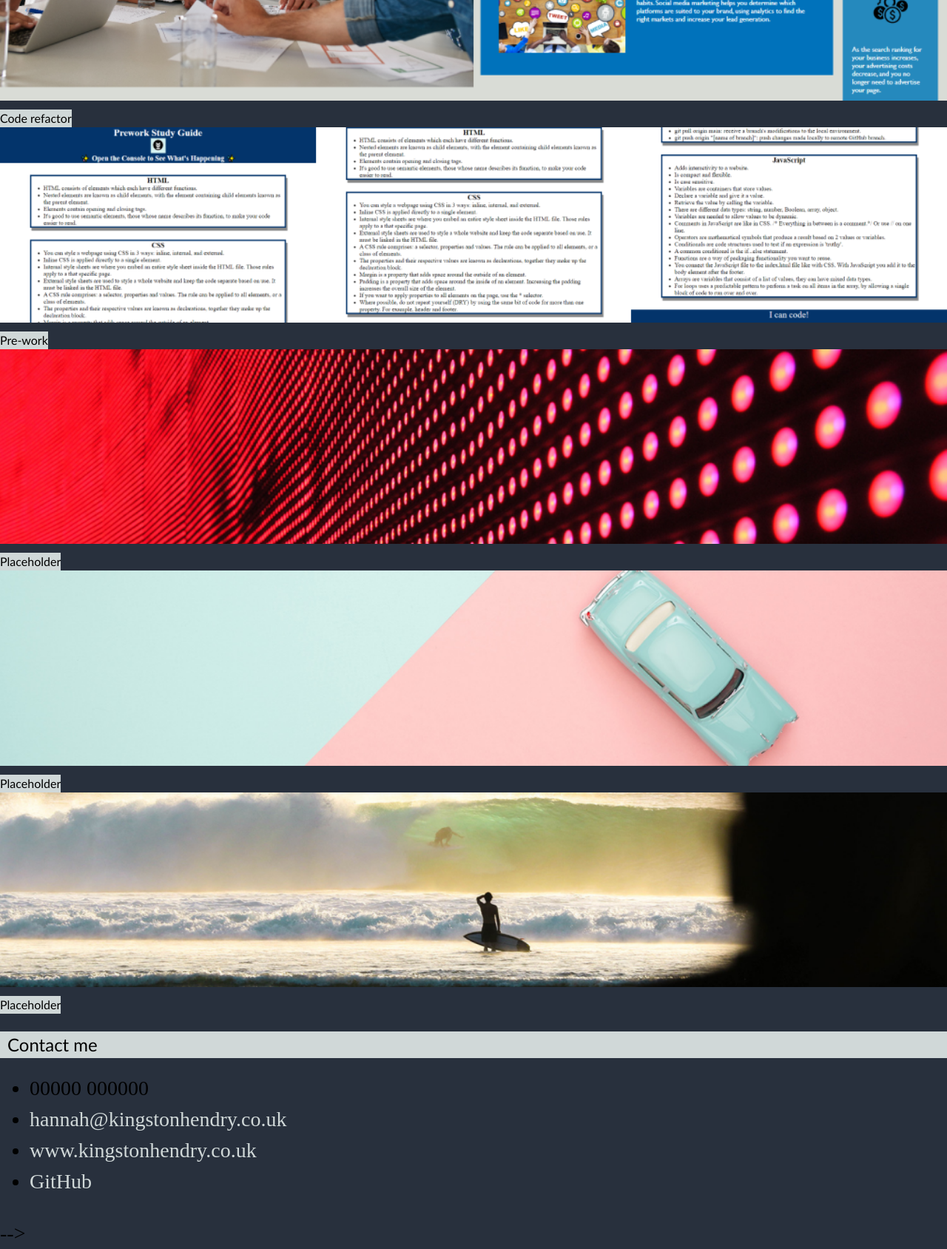
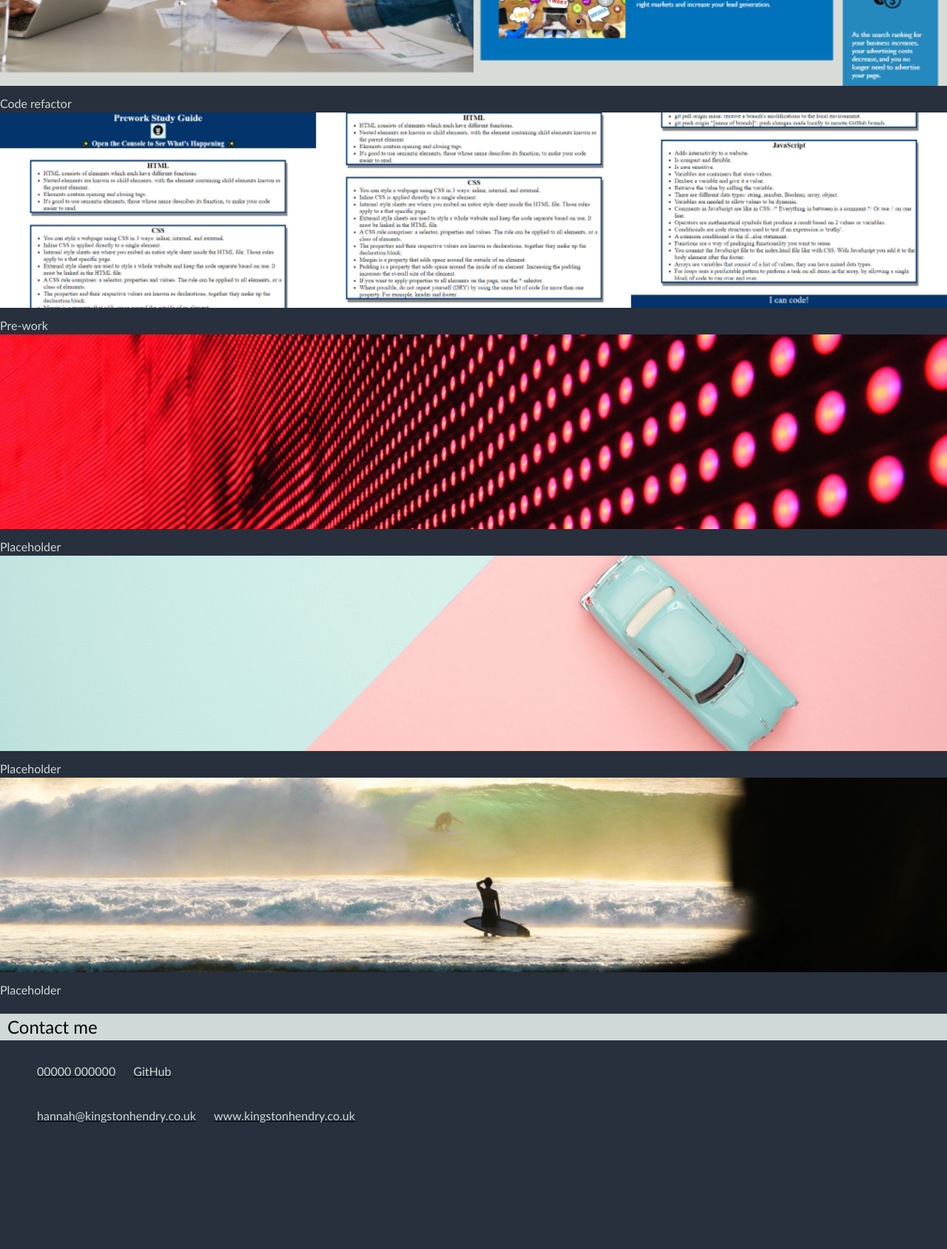
Before and after one commit to Hannah-KH/2-portfolio, a plain HTML site: page index.html in a window 1280 px wide. Shown: the part 980-2668 px from the top of the page at 74% size. After the commit the page ends 2526 px from the top, so only its background shows below. Drawn offline with Linux system fonts and the light colour scheme.

Commit message:
Update banner, contact details and headings formatting

```diff
--- a/css/style.css
+++ b/css/style.css
@@ -18,7 +18,7 @@ body {
   line-height: 1.5;
   display: grid;
   height: 1000px;
-  grid-template-rows: 2fr 1fr 1fr 4fr 1fr 5fr 3fr 3fr 3fr 3fr 1fr 3fr;
+  grid-template-rows: 2fr 2fr 1fr 4fr 1fr 5fr 3fr 3fr 3fr 3fr 1fr 3fr;
   grid-template-columns: 1fr;
   grid-template-areas:
   "header"
@@ -36,6 +36,7 @@ body {
   ;
 }
 
+/* My name */
 .page-title {
   background-color: var(--light);
   font: var(--dark);
@@ -45,6 +46,7 @@ body {
   padding: 0px 10px;
 }
 
+/* Menu */
 nav {
   font: var(--light);
   float: right;
@@ -72,20 +74,24 @@ a {
   text-decoration: none;
 }
 
+/* Cloud banner */
+
 .hero-banner {
-    background-image: url("../images/02-hero-bg.jpg");
+    background-image: url("../images/herobanner.png");
   background-size: cover;
   background-position: center;
 }
 
 .heroheader {
-  background-color: var(--light);
-  font: var(--dark);
+  background-color: var(--dark);
+  font: var(--light);
   font-family: 'Trebuchet MS', 'Lucida Sans Unicode', 'Lucida Grande', 'Lucida Sans', Arial, sans-serif;
   font-size: 1rem;
   float: right;
-  padding: 10px;
+  padding: 0px 5px;
 }
+
+/* Section headings */
 
 .About, .Work, .Contact {
   background-color: var(--light);
@@ -96,6 +102,16 @@ a {
   padding: 0px 10px;
   width: 100%;
 }
+
+/* About me section */
+/*
+.section1 {
+  display: grid;
+  grid-template-columns: 1fr 2fr;
+  grid-template-rows: 1fr;
+  grid-template-areas: "me abouttext";
+}
+*/
 
 .abouttext {
   font: white;
@@ -108,123 +124,35 @@ a {
 .me {
   grid-area: "me";
 }
-/*
-.me {
-  background-repeat: no-repeat;
-}
 
-.Big {
-  background-image: url("../images/refactor.png");
-}
-
-.item1 {
-  background-image: url("../images/prework.png");
-}
-
-.item2 {
-  background-image: url("../images/02-portfolio-1.jpg");
-}
-
-.item3 {
-  background-image: url("../images/02-portfolio-2.jpg");
-}
-
-.item4 {
-  background-image: url("../images/02-portfolio-3.jpg");
-}
-*/
+/* Work example labels */
 
 .label {
-  background-color: var(--light);
-  font: var(--dark);
+  background-color: var(--dark);
+  font: var(--light);
   font-family: 'Trebuchet MS', 'Lucida Sans Unicode', 'Lucida Grande', 'Lucida Sans', Arial, sans-serif;
   font-size: 1rem;
   float: left;
 
 }
 
+/* Contact me content */
 
-/*
-.details {
+.details1, .details2 {
   font: var(--light);
   font-family: 'Trebuchet MS', 'Lucida Sans Unicode', 'Lucida Grande', 'Lucida Sans', Arial, sans-serif;
   font-size: 1rem;
+  margin-top: 5px;
 }
 
-.details ul {
+.details1 ul, .details2 ul {
   list-style-type: none;
-  text-align: center;
-  width: 80%;
-  position: absolute;
+  width: 90%;
 }
 
-.details ul li {
+.details1 ul li, .details2 ul li {
   display: inline-block;
   text-decoration: underline;
+  padding: 10px;
+  justify-content: center;
 }
-*/
-/*
-
-h1,
-h2,
-h3,
-h4,
-h5,
-h6 {
-  margin-bottom: 0.625rem;
-  font-family: 'Trebuchet MS', 'Lucida Sans Unicode', 'Lucida Grande', 'Lucida Sans', Arial, sans-serif;
-}
-
-h1 {
-  font-size: 4rem;
-}
-
-h2 {
-  font-size: 3.5rem;
-}
-
-h3 {
-  font-size: 3rem;
-}
-
-h4 {
-  font-size: 2.5rem;
-}
-
-h5 {
-  font-size: 2rem;
-}
-
-h6 {
-  font-size: 1.5rem;
-}
-
-p {
-  margin: 1rem;;
-  font-family: 'Trebuchet MS', 'Lucida Sans Unicode', 'Lucida Grande', 'Lucida Sans', Arial, sans-serif;
-}
-
-.page-wrapper {
-  display: grid;
-  grid-template-rows: 1fr 4fr 4fr 1fr 5fr 3fr 3fr 3fr 3fr 1fr 2fr;
-  grid-template-columns: 1fr;
-  grid-template-areas:
-  "About",
-  "abouttext",
-  "me",
-  "Work",
-  "Big",
-  "1",
-  "2",
-  "3",
-  "4",
-  "Contact"
-  "details"
-  ;
-}
-
-
-
-.big {
-  background-image: url("../images/refactor.png");
-}
--- a/index.html
+++ b/index.html
@@ -25,7 +25,7 @@
 <!--
   <!-- hero banner -->
   <section class="hero-banner">
-      <h2 class="heroheader">Clear, clean code.</h2>
+      <h2 class="heroheader"><a>Clear, clean code.</a></h2>
       <div class="heroheader"></div>
   </section>
 
@@ -35,43 +35,44 @@
     <section class="page-section">
       <h2 class="About">About me</h2>
       <div class="section1">
-        <div class="abouttext">This text is all about me. Will add more later. This text is all about me. Will add more later. This text is all about me. Will add more later. This text is all about me. Will add more later. This text is all about me. Will add more later. This text is all about me. Will add more later.
+        <div class="abouttext">
+          <a>This text is all about me. Will add more later. This text is all about me. Will add more later. This text is all about me. Will add more later. This text is all about me. Will add more later. This text is all about me. Will add more later. This text is all about me. Will add more later. </a>
         </div>
         <div class="me"><a href="https://www.linkedin.com/in/hannah-elisabeth-dryden/"></a>
         <img src="./images/HDrydenID.png" alt="An image of Hannah Dryden." width="150"></div>
       </div>
     </section>
 
-    <!-- portfolio container -->
+    <!-- work container -->
     <section class="page-section">
       <h2 class="Work">Work</h2>
       <div class="examples">
         <div class="Big">
           <a href="https://hannah-kh.github.io/week1challenge/"></a>
         <img src="./images/refactor.png" alt="Image of code refactor project page." width=100%>
-          <div class="label">Code refactor
+          <div class="label"><a>Code refactor</a>
           </div>
         </div>
         <div class="item1">
           <a href="https://hannah-kh.github.io/prework-study-guide/
           "></a>
         <img src="./images/prework.png" alt="Image of prework study guide." width=100%>
-          <div class="label">Pre-work</div>
+          <div class="label"><a>Pre-work</a></div>
         </div>
         <div class="item2">
           <a href="#"></a>
           <img src="./images/02-portfolio-2.png" alt="" width=100%>
-          <div class="label">Placeholder</div>
+          <div class="label"><a>Placeholder</a></div>
         </div>
         <div class="item3">
           <a href="#"></a>
           <img src="./images/02-portfolio-3.png" alt="" width=100%>
-          <div class="label">Placeholder</div>
+          <div class="label"><a>Placeholder</a></div>
         </div>
         <div class="item4">
           <a href="#"></a>
           <img src="./images/02-portfolio-4.png" alt="" width=100%>
-          <div class="label">Placeholder</div>
+          <div class="label"><a>Placeholder</a></div>
         </div>
       </div>
     </section>
@@ -79,16 +80,20 @@
     <!-- contact -->
     <section class="page-section">
       <h2 class="Contact">Contact me</h2>
-      <div class="details">
+      <div class="details1">
       <ul>
-        <li>00000 000000</li>
+        <li><a>00000 000000</a></li>
+        <li><a href="https://github.com/Hannah-KH">GitHub</a></li>
+      </ul>
+      </div>
+    <div class="details2">
+        <ul>
         <li><a href="mailto:hannah@kingstonhendry.co.uk">hannah@kingstonhendry.co.uk</a></li>
         <li><a href="http://kingstonhendry.co.uk/">www.kingstonhendry.co.uk</a></li>
-        <li><a href="https://github.com/Hannah-KH">GitHub</a></li>
       </ul>
     </div>
     </section>
   </main>
 </body>
--->
+
 </html>
```
Also changed, not shown: images/herobanner.png (added).
